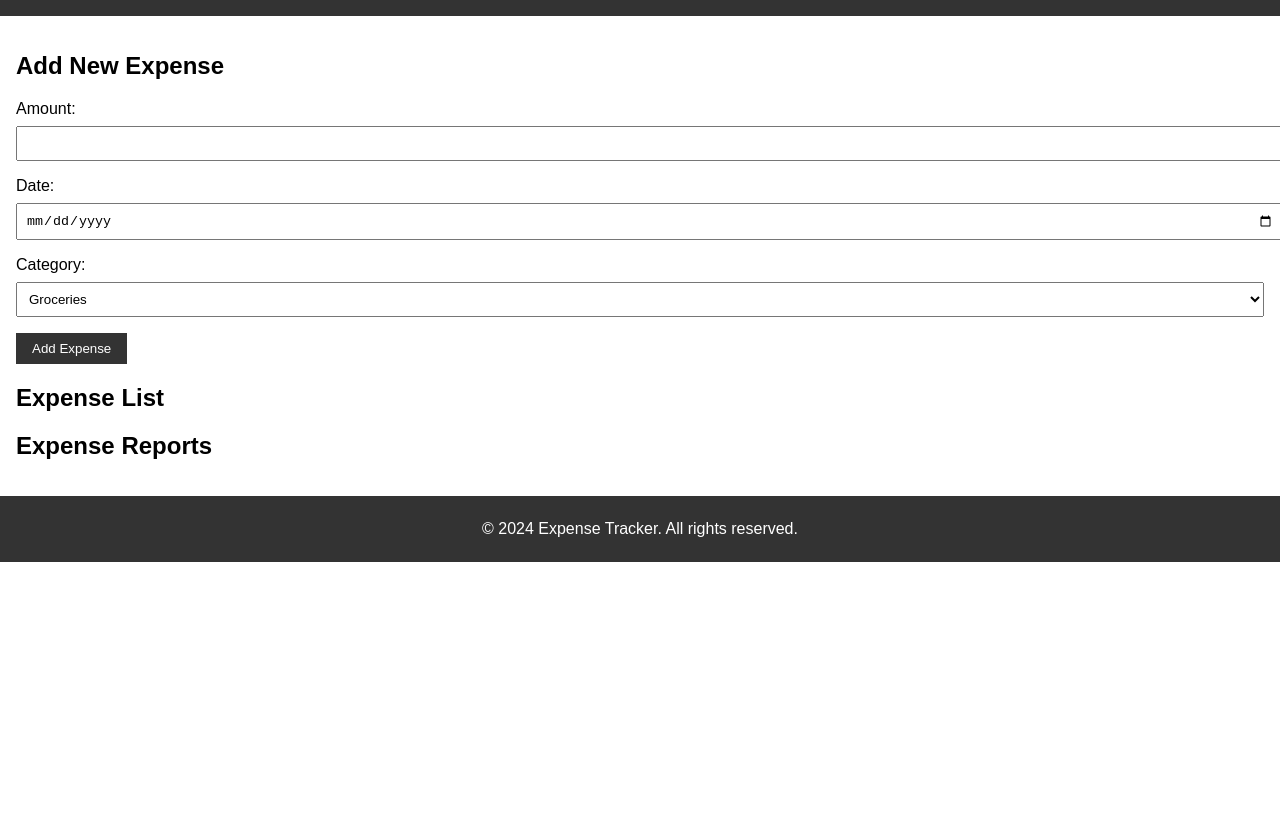
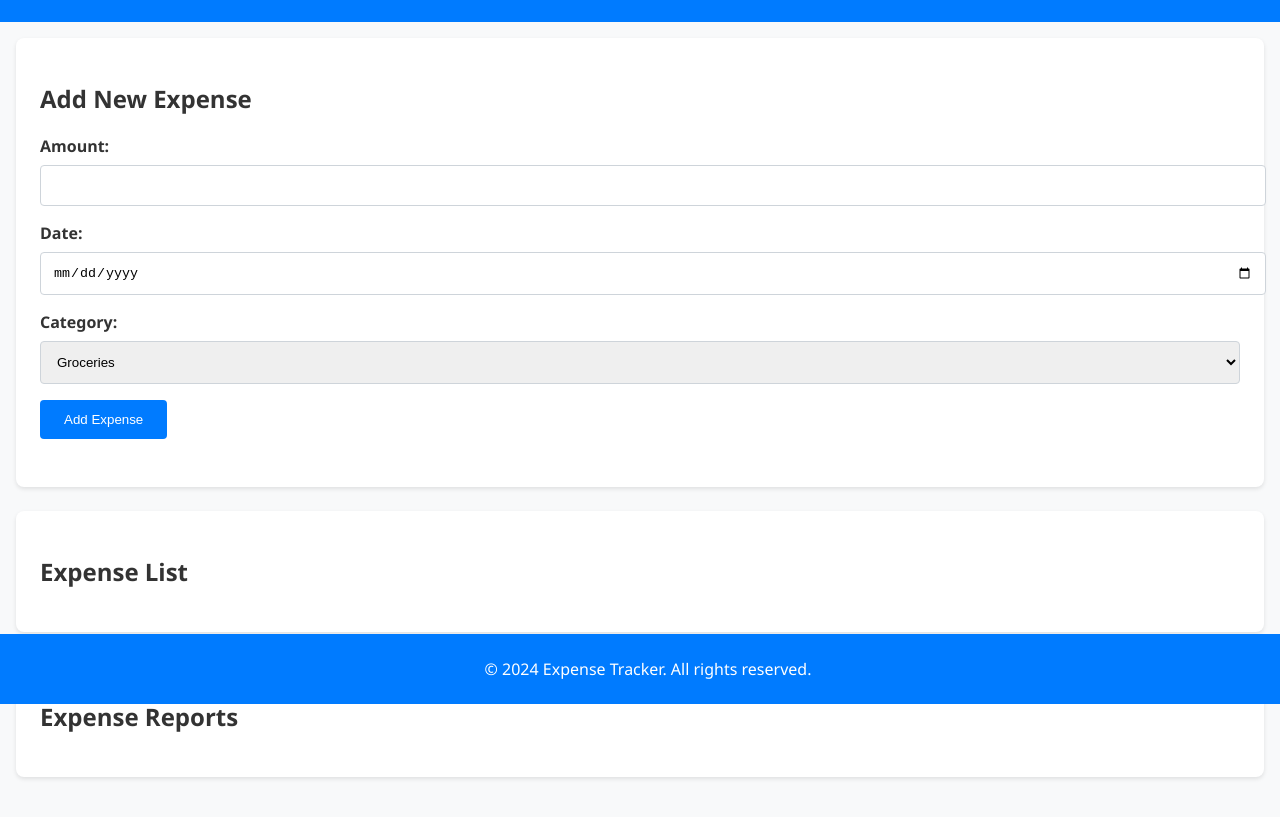
Before and after one commit to AmriteshRaj123/Expense-Tracker, a plain HTML site: page index.html in a window 1280 px wide. Shown: the part 96-913 px from the top of the page. Before the commit the page ends 800 px from the top, so only its background shows below. Drawn offline with Linux system fonts and the light colour scheme.

Commit message:
update README FILE

```diff
--- a/styles.css
+++ b/styles.css
@@ -1,55 +1,78 @@
-/* Basic styling */
+/* General Styles */
 body {
-    font-family: Arial, sans-serif;
+    font-family: 'Segoe UI', Tahoma, Geneva, Verdana, sans-serif;
     margin: 0;
     padding: 0;
+    background-color: #f8f9fa; /* Light gray background */
+    color: #333; /* Dark text color */
 }
 
+/* Header Styles */
 header {
-    background-color: #333;
+    background-color: #007bff; /* Blue header */
     color: #fff;
     padding: 1rem;
     text-align: center;
 }
 
+/* Main Content Styles */
 main {
     padding: 1rem;
 }
 
 section {
-    margin-bottom: 1rem;
+    margin-bottom: 1.5rem; /* Increased spacing between sections */
+    background-color: #fff; /* White background */
+    padding: 1.5rem;
+    border-radius: 8px; /* Rounded corners */
+    box-shadow: 0 2px 4px rgba(0, 0, 0, 0.1); /* Subtle shadow */
 }
 
+/* Footer Styles */
 footer {
-    background-color: #333;
+    background-color: #007bff; /* Blue footer */
     color: #fff;
     text-align: center;
     padding: 0.5rem;
+    position: fixed; /* Fixed footer */
+    width: 100%;
+    bottom: 0;
 }
 
+/* Form Styles */
 form {
-    margin-bottom: 1rem;
+    margin-bottom: 1.5rem; /* Increased spacing below form */
 }
 
 label {
     display: block;
     margin-bottom: 0.5rem;
+    font-weight: bold; /* Bold labels */
 }
 
 input, select {
     width: 100%;
-    padding: 0.5rem;
+    padding: 0.75rem; /* Increased input padding */
     margin-bottom: 1rem;
+    border: 1px solid #ced4da; /* Light gray border */
+    border-radius: 4px; /* Rounded corners */
+}
+
+input:focus, select:focus {
+    outline: none;
+    border-color: #007bff; /* Blue border when focused */
 }
 
 button {
-    padding: 0.5rem 1rem;
-    background-color: #333;
+    padding: 0.75rem 1.5rem; /* Increased button padding */
+    background-color: #007bff; /* Blue button */
     color: #fff;
     border: none;
+    border-radius: 4px; /* Rounded corners */
     cursor: pointer;
+    transition: background-color 0.3s; /* Smooth transition */
 }
 
 button:hover {
-    background-color: #555;
+    background-color: #0056b3; /* Darker blue on hover */
 }
```
Also changed, not shown: 1 other file.
